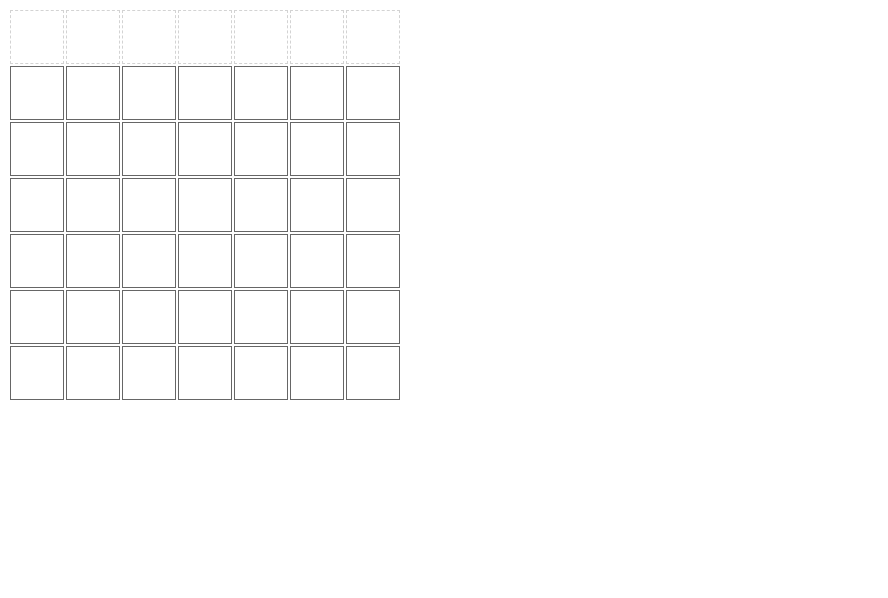
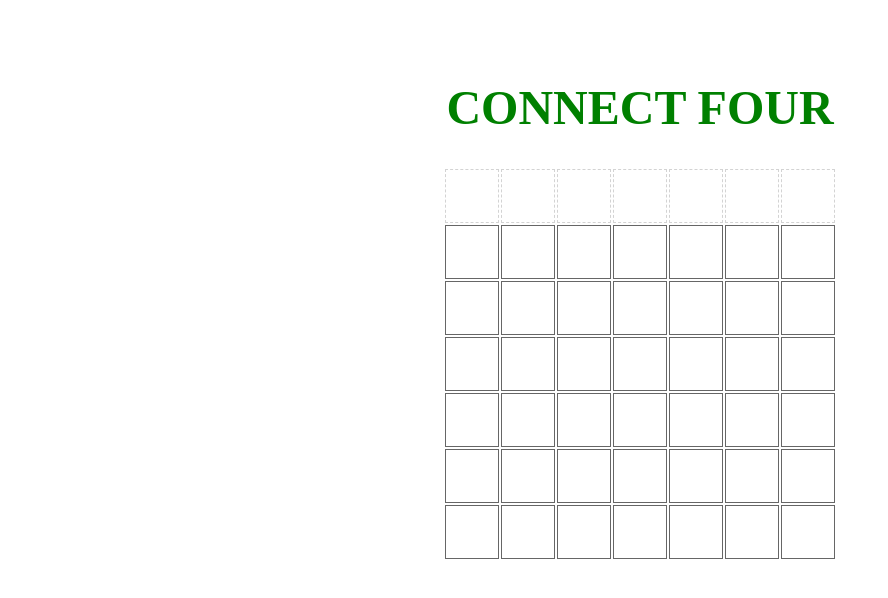
Before and after one commit to novasquared/connectFour, a plain HTML site: page index.html in a window 1280 px wide. Shown: the whole page, without its empty margins (0-888 px from the left). Drawn offline with Linux system fonts and the light colour scheme.

Commit message:
changed styling

```diff
--- a/connect4.css
+++ b/connect4.css
@@ -1,4 +1,16 @@
 /* game board table */
+
+h1{
+  color: green;
+  font-size: 48px;
+  text-align: center;
+  padding-top: 6vh;
+}
+
+table {
+  margin-left: auto;
+  margin-right: auto;
+}
 
 #board td {
   width: 50px;
@@ -9,7 +21,6 @@
 /* pieces are div within game table cells: draw as colored circles */
 
 .piece {
-  /* TODO: make into circles */
   margin: 5px;
   width: 80%;
   height: 80%;
--- a/index.html
+++ b/index.html
@@ -7,6 +7,7 @@
 
 <body>
 
+  <h1>CONNECT FOUR</h1>
   <div id="game">
     <table id="board"></table>
   </div>
```
